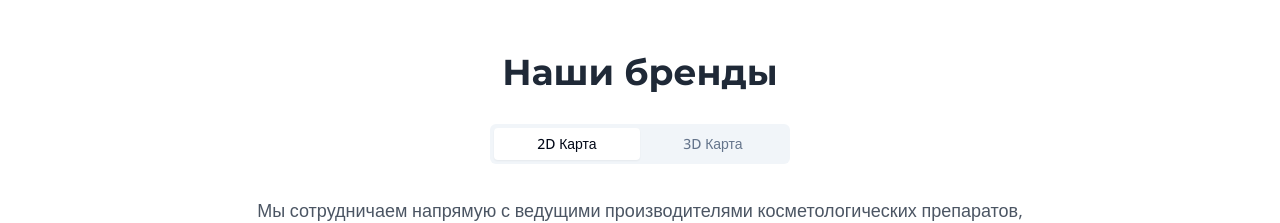
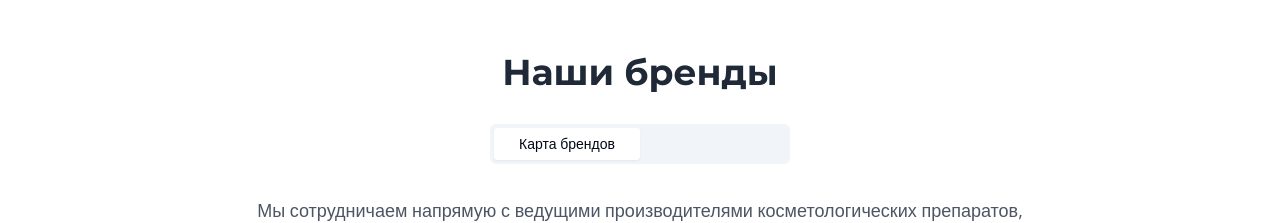
Before and after one commit to IlyaKurganov/forma-cosmetics-landing, a React (Vite) app: page / in a window 1280 px wide. Shown: the part 1220-1443 px from the top of the page. Built offline with nearby package versions, Linux system fonts and the light colour scheme.

Commit message:
Update BrandsSection.tsx

```diff
--- a/src/components/sections/BrandsSection.tsx
+++ b/src/components/sections/BrandsSection.tsx
@@ -21,17 +21,13 @@ const BrandsSection = () => {
           className="w-full max-w-3xl mx-auto mb-10"
         >
           <TabsList className="grid grid-cols-2 mb-8 mx-auto w-[300px]">
-            <TabsTrigger value="2d">2D Карта</TabsTrigger>
-            <TabsTrigger value="3d">3D Карта</TabsTrigger>
+            <TabsTrigger value="2d">Карта брендов</TabsTrigger>
           </TabsList>
 
           <TabsContent value="2d">
             <BrandsMap />
           </TabsContent>
 
-          <TabsContent value="3d" className="relative min-h-[460px]">
-            <ThreeDMapBrands />
-          </TabsContent>
         </Tabs>
       </div>
     </section>
```
